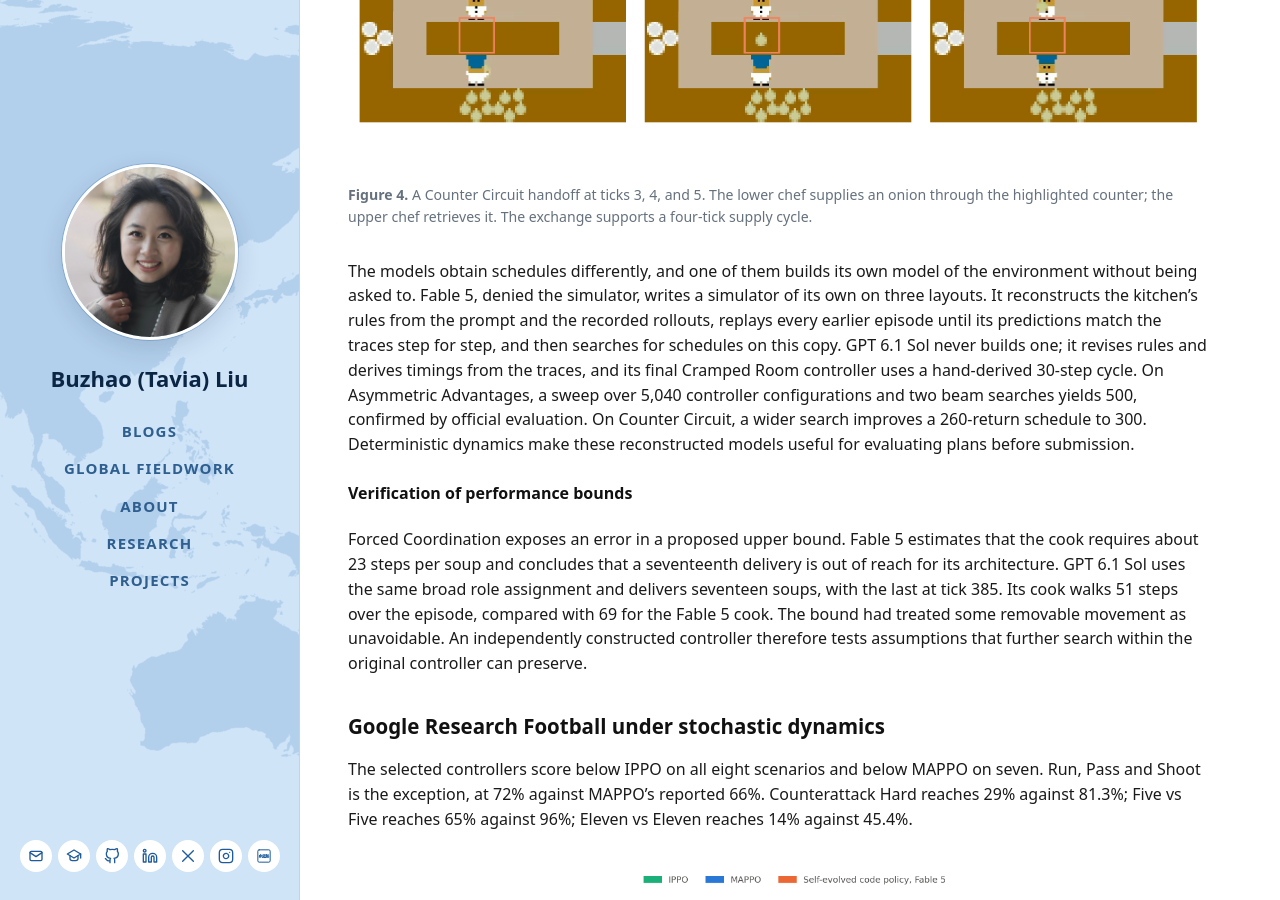
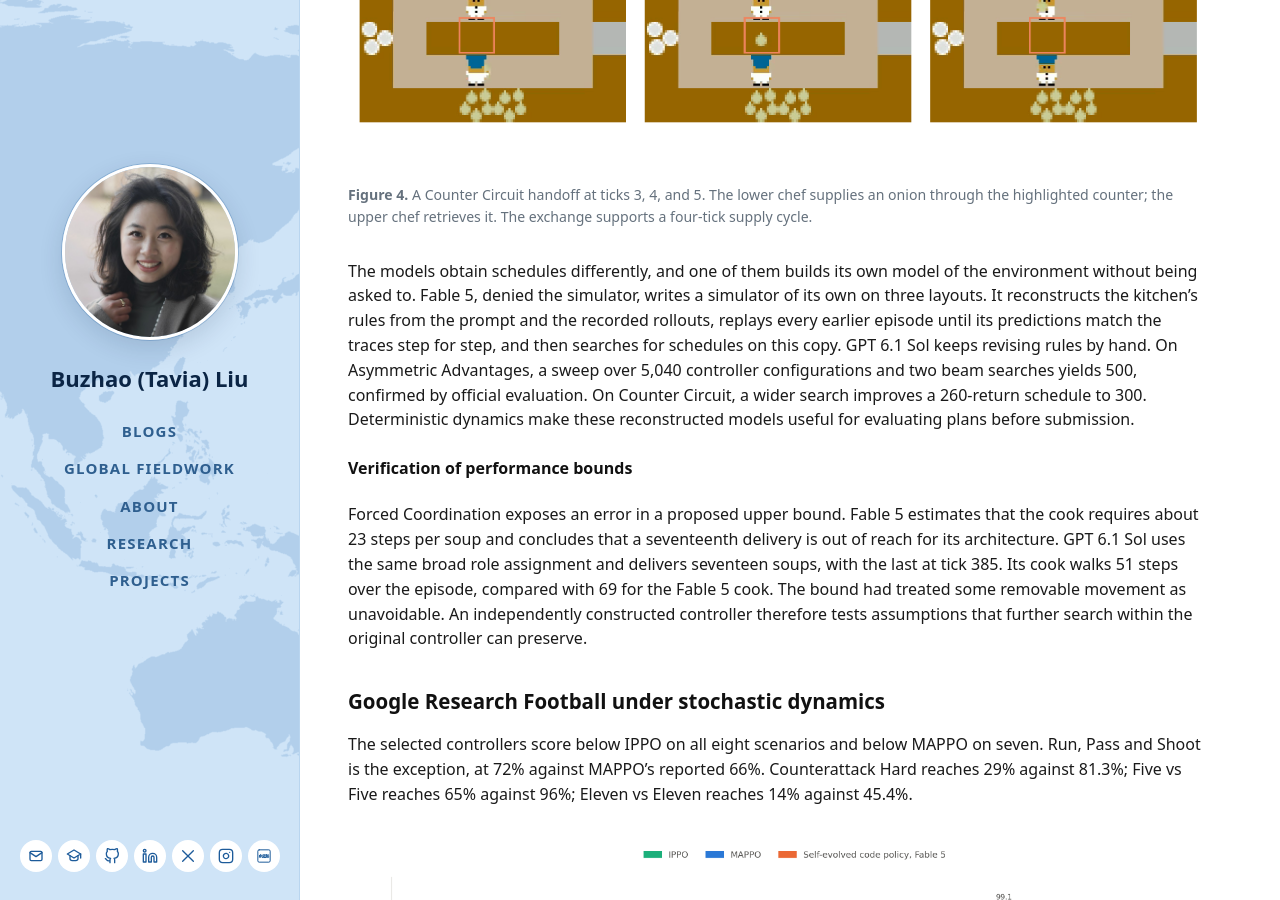
Before and after one commit to tavia-liu/tavia-liu.github.io, a Jekyll site: the page built from _posts/2026-10-31-self-improving-code-as-policies.md, in a window 1280 px wide and 900 px high, scrolled down 3389 px. Built offline with Jekyll 4.4.1, drawn with Linux system fonts in a browser that asks for light colours.

Commit message:
GPT: one-line mention

```diff
--- a/_posts/2026-10-31-self-improving-code-as-policies.md
+++ b/_posts/2026-10-31-self-improving-code-as-policies.md
@@ -83,7 +83,7 @@ The agents solve this by giving each chef a fixed role and passing items across
   <figcaption style="margin-top: .65rem; color: #65717d; font-size: .88rem; line-height: 1.5;"><strong>Figure 4.</strong> A Counter Circuit handoff at ticks 3, 4, and 5. The lower chef supplies an onion through the highlighted counter; the upper chef retrieves it. The exchange supports a four-tick supply cycle.</figcaption>
 </figure>
 
-The models obtain schedules differently, and one of them builds its own model of the environment without being asked to. Fable 5, denied the simulator, writes a simulator of its own on three layouts. It reconstructs the kitchen's rules from the prompt and the recorded rollouts, replays every earlier episode until its predictions match the traces step for step, and then searches for schedules on this copy. GPT 6.1 Sol never builds one; it revises rules and derives timings from the traces, and its final Cramped Room controller uses a hand-derived 30-step cycle. On Asymmetric Advantages, a sweep over 5,040 controller configurations and two beam searches yields 500, confirmed by official evaluation. On Counter Circuit, a wider search improves a 260-return schedule to 300. Deterministic dynamics make these reconstructed models useful for evaluating plans before submission.
+The models obtain schedules differently, and one of them builds its own model of the environment without being asked to. Fable 5, denied the simulator, writes a simulator of its own on three layouts. It reconstructs the kitchen's rules from the prompt and the recorded rollouts, replays every earlier episode until its predictions match the traces step for step, and then searches for schedules on this copy. GPT 6.1 Sol keeps revising rules by hand. On Asymmetric Advantages, a sweep over 5,040 controller configurations and two beam searches yields 500, confirmed by official evaluation. On Counter Circuit, a wider search improves a 260-return schedule to 300. Deterministic dynamics make these reconstructed models useful for evaluating plans before submission.
 
 #### Verification of performance bounds
 
```
